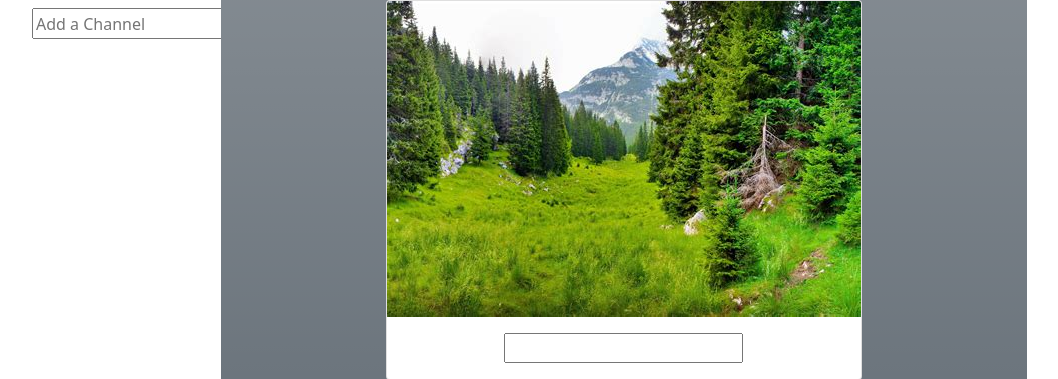
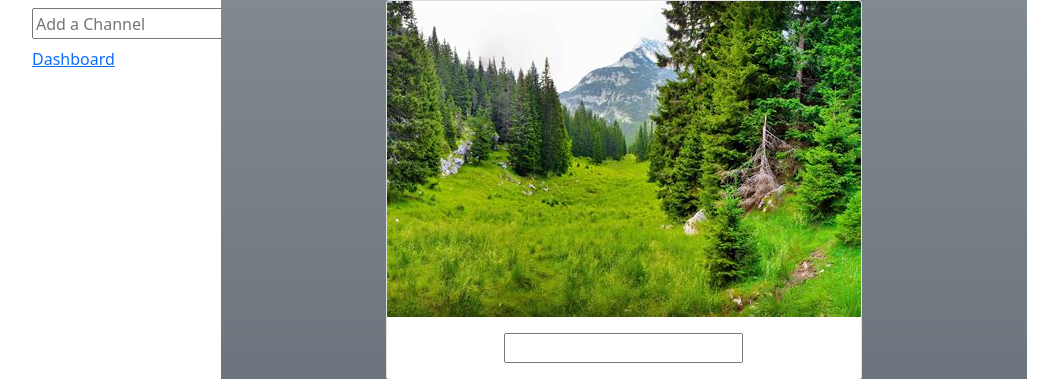
Before and after one commit to KalebBrumme/Project, a Flask app: template project_app/templates/channel.html in a window 1280 px wide. Shown: the part 56-435 px from the top of the page, without its empty margins (16-1074 px from the left). Run offline with Flask 2, Linux system fonts and the light colour scheme; the template is opened without the code that fills it, so the values that code supplies are empty.

Commit message:
channel_links

```diff
--- a/project_app/controllers/posts.py
+++ b/project_app/controllers/posts.py
@@ -19,6 +19,9 @@ def dashboard():
     all_channels= Channel.get_all_channels()
     return render_template("dashboard.html", user= account_logged_in, all_users= all_users, all_channels= all_channels)
 
+@app.route("/to_dashboard")
+def to_dashboard():
+    return redirect("/dashboard")
 
 
 @app.route('/upload')
--- a/project_app/templates/channel.html
+++ b/project_app/templates/channel.html
@@ -55,6 +55,7 @@
                         <input type="submit" value="+" class="btn btn-primary btn-sm ms-1">
                     </form>
                     <div class="d-flex flex-column">
+                        <a href="/to_dashboard">Dashboard</a>
                         {% for channel in all_channels %}
                             <label><a href="/go_to_channel/{{ channel.id }}">{{ channel.name }}</a></label>
                         {% endfor %}
--- a/project_app/templates/dashboard.html
+++ b/project_app/templates/dashboard.html
@@ -57,6 +57,7 @@
                         <input type="submit" value="+" class="btn btn-primary btn-sm ms-1">
                     </form>
                     <div class="d-flex flex-column">
+                        <a href="/to_dashboard">Dashboard</a>
                         {% for channel in all_channels %}
                             <label><a href="/go_to_channel/{{ channel.id }}">{{ channel.name }}</a></label>
                         {% endfor %}
```
